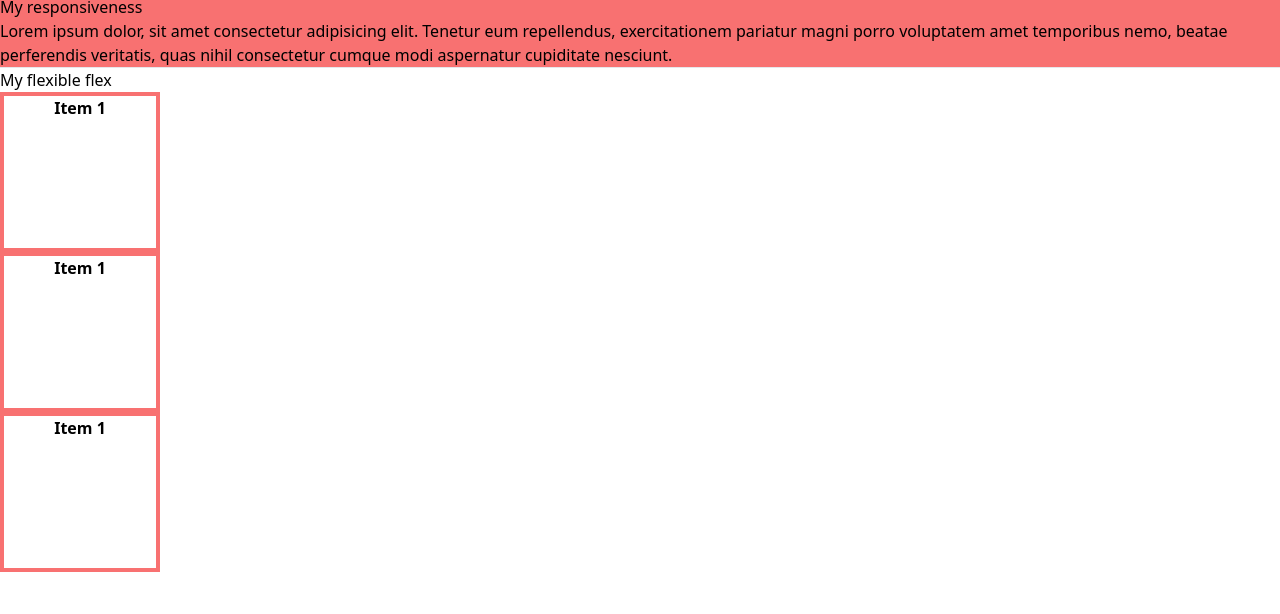
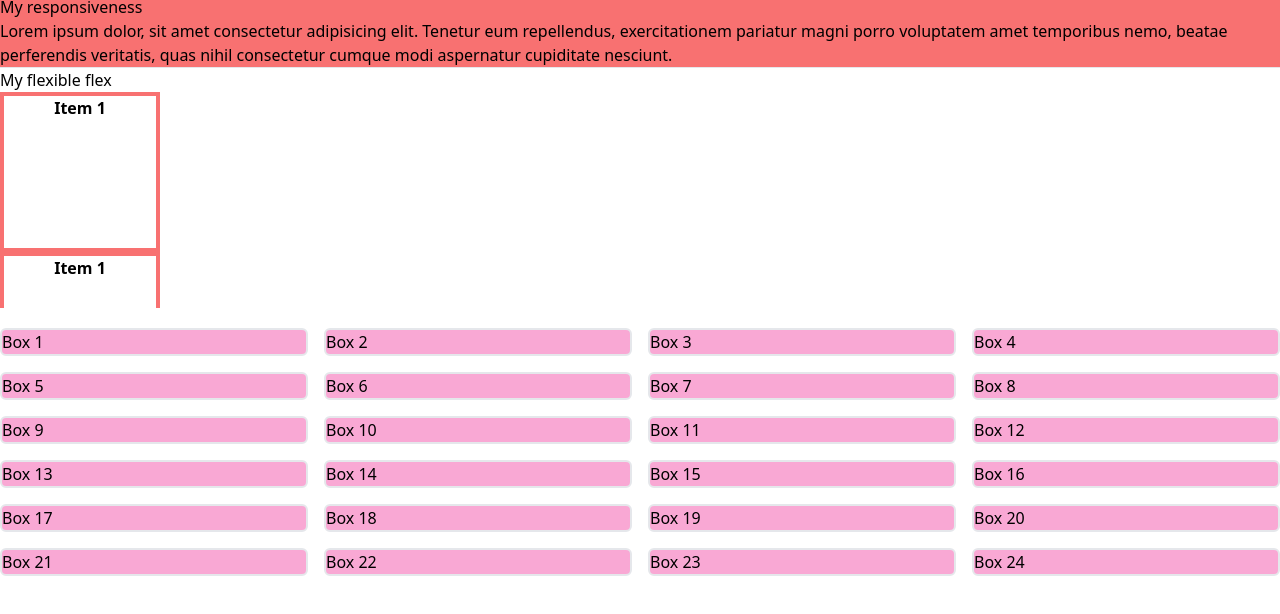
Before and after one commit to tuhinXtg/web-dev-practice, a plain HTML site: page Intro_tailwind/index.html in a window 1280 px wide. Shown: the part 166-780 px from the top of the page. Drawn offline with nearby package versions, Linux system fonts and the light colour scheme.

Commit message:
grid with tailwind

```diff
--- a/Intro_tailwind/index.html
+++ b/Intro_tailwind/index.html
@@ -26,7 +26,7 @@
             <p>Lorem ipsum dolor, sit amet consectetur adipisicing elit. Tenetur eum repellendus, exercitationem pariatur magni porro voluptatem amet temporibus nemo, beatae perferendis veritatis, quas nihil consectetur cumque modi aspernatur cupiditate nesciunt.</p>
         </section>
         <hr>
-        <section>
+        <section class="w-60 h-60 overflow-auto mb-5">
             <h3>My flexible flex</h3>
             <div>
                 <div class="w-40 h-40 text-center border border-4 border-red-400 font-bold">Item 1</div>
@@ -39,6 +39,32 @@
             </div>
 
         </section>
+        <section class="grid lg:grid-cols-4 md:grid-cols-3 ss:grid-cols-1 gap-4">
+            <div class="bg-pink-300 border border-2 rounded-md">Box 1</div>
+            <div class="bg-pink-300 border border-2 rounded-md">Box 2</div>
+            <div class="bg-pink-300 border border-2 rounded-md">Box 3</div>
+            <div class="bg-pink-300 border border-2 rounded-md">Box 4</div>
+            <div class="bg-pink-300 border border-2 rounded-md">Box 5</div>
+            <div class="bg-pink-300 border border-2 rounded-md">Box 6</div>
+            <div class="bg-pink-300 border border-2 rounded-md">Box 7</div>
+            <div class="bg-pink-300 border border-2 rounded-md">Box 8</div>
+            <div class="bg-pink-300 border border-2 rounded-md">Box 9</div>
+            <div class="bg-pink-300 border border-2 rounded-md">Box 10</div>
+            <div class="bg-pink-300 border border-2 rounded-md">Box 11</div>
+            <div class="bg-pink-300 border border-2 rounded-md">Box 12</div>
+            <div class="bg-pink-300 border border-2 rounded-md">Box 13</div>
+            <div class="bg-pink-300 border border-2 rounded-md">Box 14</div>
+            <div class="bg-pink-300 border border-2 rounded-md">Box 15</div>
+            <div class="bg-pink-300 border border-2 rounded-md">Box 16</div>
+            <div class="bg-pink-300 border border-2 rounded-md">Box 17</div>
+            <div class="bg-pink-300 border border-2 rounded-md">Box 18</div>
+            <div class="bg-pink-300 border border-2 rounded-md">Box 19</div>
+            <div class="bg-pink-300 border border-2 rounded-md">Box 20</div>
+            <div class="bg-pink-300 border border-2 rounded-md">Box 21</div>
+            <div class="bg-pink-300 border border-2 rounded-md">Box 22</div>
+            <div class="bg-pink-300 border border-2 rounded-md">Box 23</div>
+            <div class="bg-pink-300 border border-2 rounded-md">Box 24</div>
+        </section>
     </main>
     <footer>
 
```
